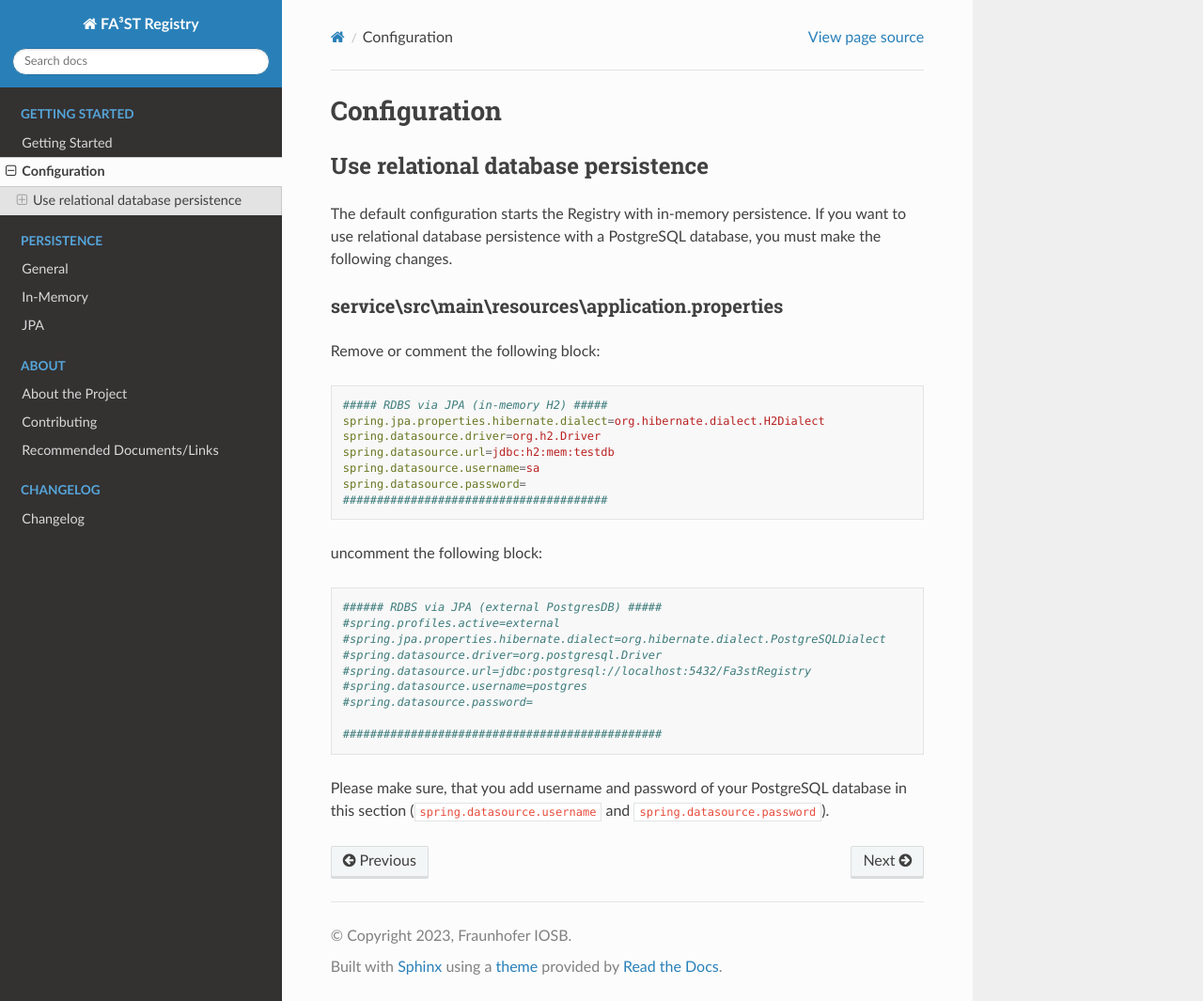
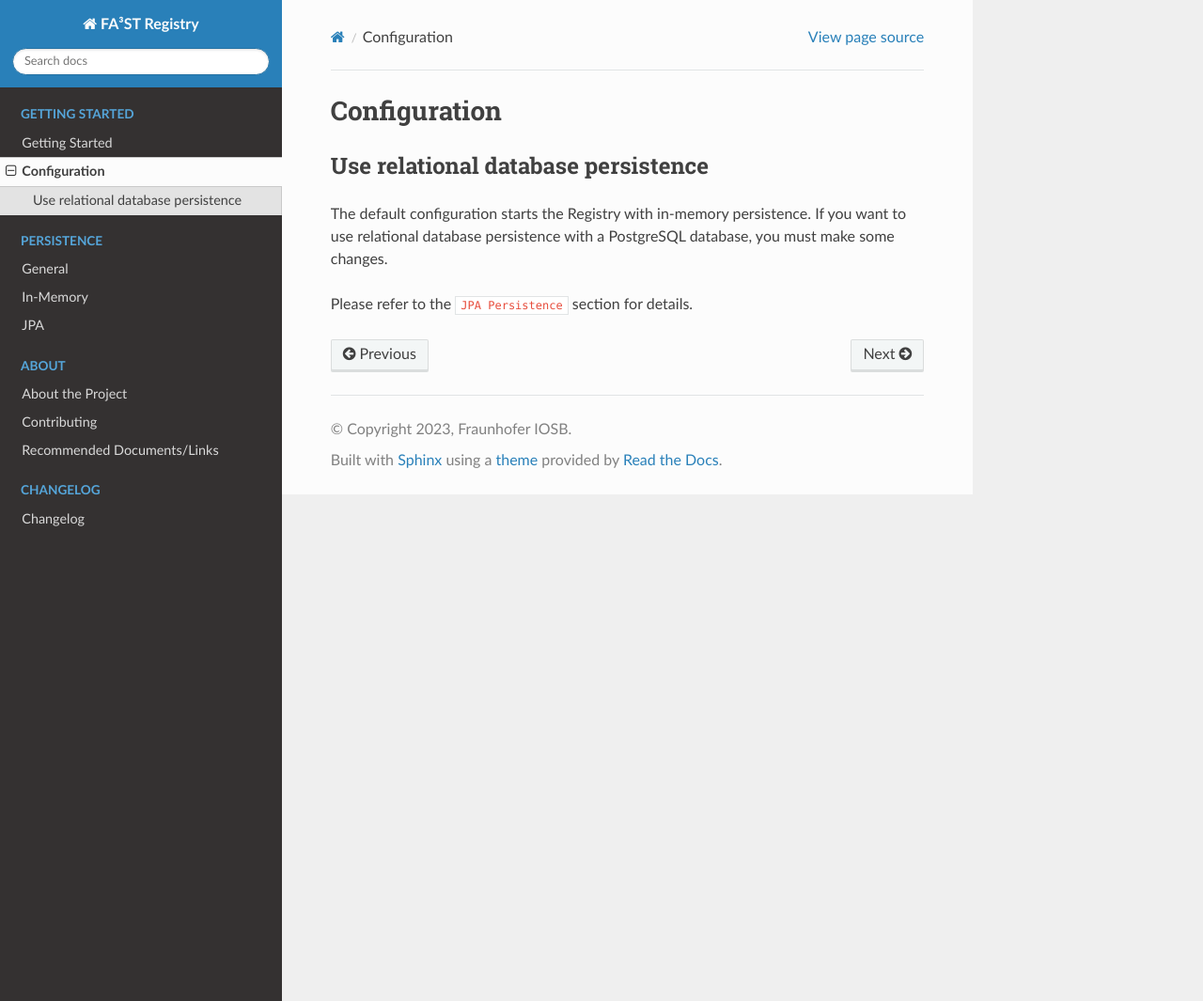
Before and after one commit to FraunhoferIOSB/FAAAST-Registry, a Sphinx documentation site: the page built from docs/source/gettingstarted/configuration.md, in a window 1280 px wide and 1065 px high. Shown: the whole window at 94% size. Built offline with Sphinx 7.4.7 and the Read the Docs theme 2.0.0, drawn with Linux system fonts in a browser that asks for light colours.

Commit message:
add documentation

````diff
--- a/docs/source/gettingstarted/configuration.md
+++ b/docs/source/gettingstarted/configuration.md
@@ -2,34 +2,6 @@
 
 ## Use relational database persistence
 
-The default configuration starts the Registry with in-memory persistence. If you want to use relational database persistence with a PostgreSQL database, you must make the following changes.
+The default configuration starts the Registry with in-memory persistence. If you want to use relational database persistence with a PostgreSQL database, you must make some changes.
 
-### service\src\main\resources\application.properties
-
-Remove or comment the following block:
-
-```properties
-##### RDBS via JPA (in-memory H2) #####
-spring.jpa.properties.hibernate.dialect=org.hibernate.dialect.H2Dialect
-spring.datasource.driver=org.h2.Driver
-spring.datasource.url=jdbc:h2:mem:testdb
-spring.datasource.username=sa
-spring.datasource.password=
-#######################################
-```
-
-uncomment the following block:
-
-```properties
-###### RDBS via JPA (external PostgresDB) #####
-#spring.profiles.active=external
-#spring.jpa.properties.hibernate.dialect=org.hibernate.dialect.PostgreSQLDialect
-#spring.datasource.driver=org.postgresql.Driver
-#spring.datasource.url=jdbc:postgresql://localhost:5432/Fa3stRegistry
-#spring.datasource.username=postgres
-#spring.datasource.password=
-
-###############################################
-```
-
-Please make sure, that you add username and password of your PostgreSQL database in this section (`spring.datasource.username` and `spring.datasource.password`).
+Please refer to the `JPA Persistence` section for details.
````
Also changed, not shown: docs/source/gettingstarted/gettingstarted.md (+0 -1 lines), docs/source/persistences/jpa_persistence.md (+5 -3 lines).
